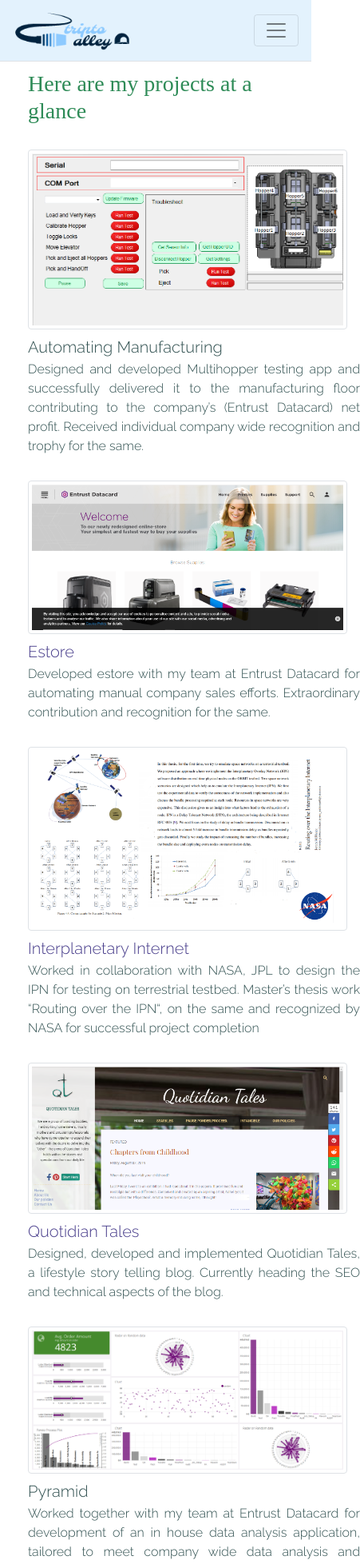
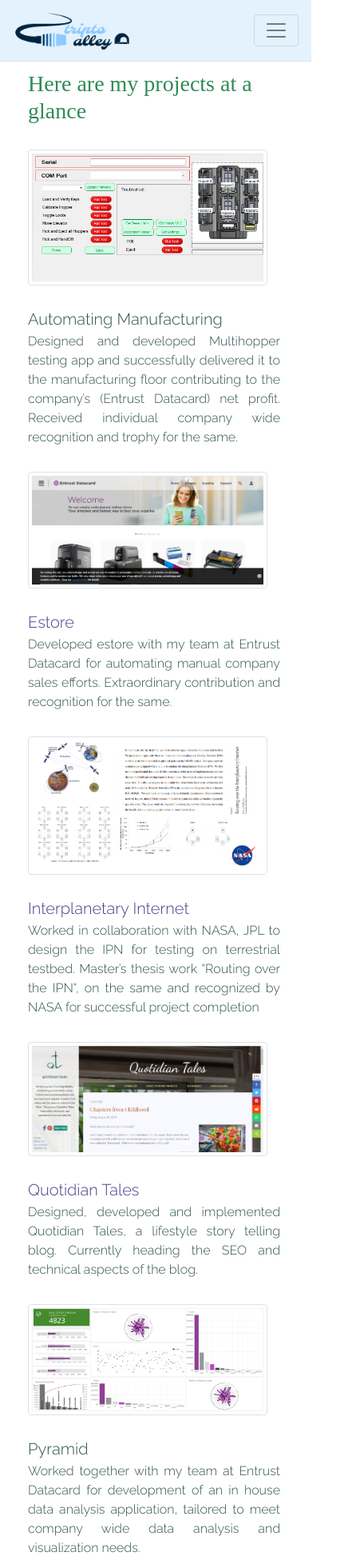
Before and after one commit to mukherj/website, an Angular app: page /portfolio in a window 390 px wide. Shown: the top 1956 px of the page at 80% size, 451 px wide, since content can reach past the window. Built offline with nearby package versions, Linux system fonts and the light colour scheme.

Commit message:
adding media queries for portfolio page

```diff
--- a/src/app/home/home.component.html
+++ b/src/app/home/home.component.html
@@ -1,7 +1,7 @@
 <div class="card bg-dark text-white">
   <picture>
-    <source media="(max-width: 799px)" srcset="assets/images/me1.png" type="image/svg+xml">
-    <source media="(min-width: 800px)" srcset="assets/images/me.png" type="image/svg+xml">
+    <source media="(max-width: 768px)" srcset="assets/images/me1.png" type="image/svg+xml">
+    <source media="(min-width: 769px)" srcset="assets/images/me.png" type="image/svg+xml">
     <img  class="card-img img-fluid" src="assets/images/me.png">
   </picture>
 
--- a/src/app/portfolio/portfolio.component.html
+++ b/src/app/portfolio/portfolio.component.html
@@ -4,9 +4,9 @@
 <ul class="list-unstyled">
   <li class="media" style="margin-bottom:15px;">
     <div style="display:flex;align-items:center;flex-direction:row;flex-wrap:wrap">
-      <div>
-        <img class="img-thumbnail rounded mr-3 anim-zoomin" style="max-width:400px; margin-right:10px;margin-bottom:10px" src="assets/images/multihopper-skin.png" alt="Generic placeholder image">
-      </div>
+
+        <img class="img-thumbnail rounded mr-3 anim-zoomin" src="assets/images/multihopper-skin.png" alt="Generic placeholder image">
+
       <div class="media-body">
         <h5 class="mt-0 mb-1">Automating Manufacturing</h5>
         <p style="text-align:justify">Designed and developed Multihopper testing app and successfully delivered it to the manufacturing floor contributing to the company’s (Entrust Datacard) net profit. Received individual company wide recognition and trophy for the same.</p>
@@ -15,9 +15,9 @@
   </li>
   <li class="media" style="margin-bottom:15px;">
     <div style="display:flex;align-items:center;flex-direction:row;flex-wrap:wrap">
-      <div>
-        <img class="img-thumbnail mr-3 anim-zoomin" style="max-width:400px; margin-right:10px;margin-bottom:10px" src="assets/images/estore.png" alt="Generic placeholder image">
-      </div>
+
+        <img class="img-thumbnail rounded mr-3 anim-zoomin" src="assets/images/estore.png" alt="Generic placeholder image">
+
       <div class="media-body">
         <a href="https://estore.entrustdatacard.com/default/" target="_blank"><h5 class="mt-0 mb-1">Estore</h5></a>
         <p style="text-align:justify">Developed estore with my team at Entrust Datacard for automating manual company sales efforts. Extraordinary contribution and recognition for the same.</p>
@@ -26,9 +26,9 @@
   </li>
   <li class="media" style="margin-bottom:15px;">
     <div style="display:flex;align-items:center;flex-direction:row;flex-wrap:wrap">
-      <div>
-        <img class="img-thumbnail mr-3 anim-zoomin" style="max-width:400px; margin-right:10px;margin-bottom:10px" src="assets/images/Thesiswork.png" alt="Generic placeholder image">
-      </div>
+
+        <img class="img-thumbnail rounded mr-3 anim-zoomin" src="assets/images/Thesiswork.png" alt="Generic placeholder image">
+
       <div class="media-body">
         <a href="https://digitalcommons.unl.edu/computerscidiss/42/" target="_blank"><h5 class="mt-0 mb-1">Interplanetary Internet</h5></a>
         <p style="text-align:justify">Worked in collaboration with NASA, JPL to design the IPN for testing on terrestrial testbed. Master’s thesis work &ldquo;Routing over the IPN&ldquo;, on the same and recognized by NASA for successful project completion</p>
@@ -37,9 +37,9 @@
   </li>
   <li class="media" style="margin-bottom:15px;">
     <div style="display:flex;align-items:center;flex-direction:row;flex-wrap:wrap">
-      <div>
-        <img class="img-thumbnail rounded mr-3 anim-zoomin" style="max-width:400px; margin-right:10px;margin-bottom:10px" src="assets/images/quotidiantales.png" alt="quotidiantales">
-      </div>
+
+        <img class="img-thumbnail rounded mr-3 anim-zoomin" src="assets/images/quotidiantales.png" alt="quotidiantales">
+
       <div class="media-body">
         <a href="https://www.quotidiantales.com/" target="_blank"><h5 class="mt-0 mb-1">Quotidian Tales</h5></a>
         <p style="text-align:justify">Designed, developed and implemented Quotidian Tales, a lifestyle story telling blog. Currently heading the SEO and technical aspects of the blog.</p>
@@ -48,9 +48,9 @@
   </li>
   <li class="media" style="margin-bottom:15px;">
     <div style="display:flex;align-items:center;flex-direction:row;flex-wrap:wrap">
-      <div>
-        <img class="img-thumbnail mr-3 anim-zoomin" style="max-width:400px; margin-right:10px;margin-bottom:10px" src="assets/images/Pyramid-UI.png" alt="Generic placeholder image">
-      </div>
+
+        <img class="img-thumbnail rounded mr-3 anim-zoomin" src="assets/images/Pyramid-UI.png" alt="Generic placeholder image">
+
       <div class="media-body">
         <h5 class="mt-0 mb-1">Pyramid</h5>
         <p style="text-align:justify">Worked together with my team at Entrust Datacard for development of an in house data analysis application, tailored to meet company wide data analysis and visualization needs. </p>
@@ -59,9 +59,9 @@
   </li>
   <li class="media" style="margin-bottom:15px;">
     <div style="display:flex;align-items:center;flex-direction:row;flex-wrap:wrap">
-      <div>
-        <img class="img-thumbnail mr-3 anim-zoomin" style="max-width:400px; margin-right:10px;margin-bottom:10px" src="assets/images/personal-website.png" alt="Generic placeholder image">
-      </div>
+
+        <img class="img-thumbnail rounded mr-3 anim-zoomin" src="assets/images/personal-website.png" alt="Generic placeholder image">
+
       <div class="media-body">
         <a href="https://mukherj.github.io/website/home" target="_blank"><h5 class="mt-0 mb-1">Tripto Alley</h5></a>
         <p style="text-align:justify">Get to know about me by visiting my personal website, infested with Angular5 that donned Bootstrap4. Its still in the construction alley</p>
@@ -70,9 +70,9 @@
   </li>
   <li class="media" style="margin-bottom:15px;">
     <div style="display:flex;align-items:center;flex-direction:row;flex-wrap:wrap">
-      <div>
-        <img class="img-thumbnail rounded mr-3 anim-zoomin" style="max-width:400px; margin-right:10px;margin-bottom:10px" src="assets/images/robofriends.PNG" alt="robofriends">
-      </div>
+
+        <img class="img-thumbnail rounded mr-3 anim-zoomin" src="assets/images/robofriends.PNG" alt="robofriends">
+
       <div class="media-body">
         <a href="https://mukherj.github.io/Robofriends/" target="_blank"><h5 class="mt-0 mb-1">RoboFriends</h5></a>
         <p style="text-align:justify">Developed Robofriends App powered by React that searches for Robots, their data being collected from an API.</p>
--- a/src/app/portfolio/portfolio.component.scss
+++ b/src/app/portfolio/portfolio.component.scss
@@ -8,3 +8,18 @@
   transform:scale(1.02);
   transition-duration:.5s;
 }
+
+@media only screen and (max-width:768px){
+  img {
+    max-width: 300px;
+    margin-bottom: 30px;
+  }
+}
+
+@media only screen and (min-width:769px) {
+  img {
+    max-width: 400px;
+    margin-right: 10px;
+    margin-bottom: 10px;
+  }
+}
```
